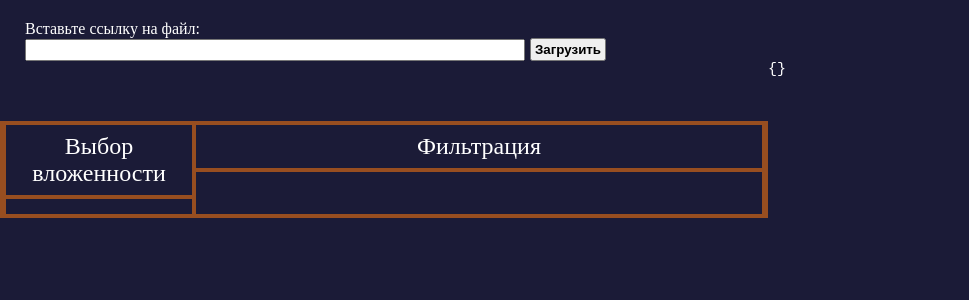
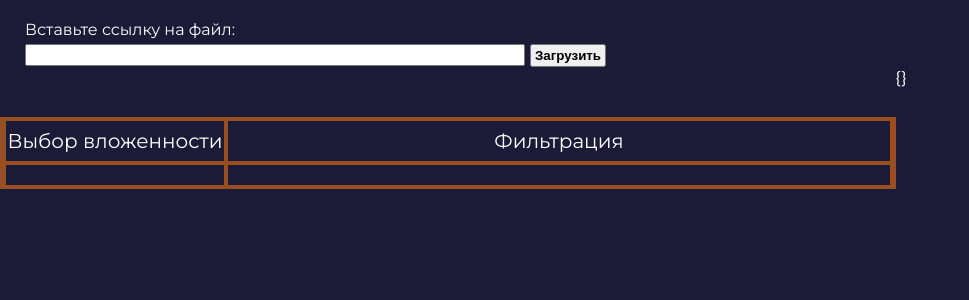
Before and after one commit to TheDanieLSh/Data-viewer, a Preact app in the folder Frontend/: page / in a window 1280 px wide. Shown: the top 300 px of the page, without its empty margins (0-969 px from the left). Built offline with nearby package versions, Linux system fonts and the light colour scheme.

Commit message:
Design and font changes

```diff
--- a/Frontend/src/css/DataDisplay.scss
+++ b/Frontend/src/css/DataDisplay.scss
@@ -1,4 +1,5 @@
 .data-display {
-    width: 40%;
-    font-size: 15px;
+    width: 30%;
+    font-size: 17px;
+    font-family: 'Lato';
 }
--- a/Frontend/src/css/DataFilter.scss
+++ b/Frontend/src/css/DataFilter.scss
@@ -1,7 +1,7 @@
 .data-filter {
     display: flex;
-    width: 60%;
-    margin-top: 60px;
+    width: 70%;
+    margin-top: 50px;
     font-size: 24px;
     border: 4px solid rgb(152, 78, 32);
 
@@ -24,6 +24,8 @@
         text-align: center;
         padding: 8px 0;
         border-bottom: 4px solid rgb(152, 78, 32);
+        font-family: 'Montserrat';
+        font-size: 20px;
 
         .back-button {
             position: absolute;
--- a/Frontend/src/css/Filters.scss
+++ b/Frontend/src/css/Filters.scss
@@ -15,9 +15,11 @@
         &__name {
             display: inline-block;
             padding: 3px;
-            margin-right: 8px;
+            margin-right: 5px;
             background-color: #303041;
             border-radius: 5px;
+            font-family: 'Rubik';
+            font-size: 20px;
         }
 
         &__values {
@@ -29,7 +31,6 @@
         &__expand {
             margin-left: 5px;
             background-color: #303041;
-            color: white;
             border-radius: 5px;
             padding: 1px;
             cursor: pointer;
--- a/Frontend/src/css/LinkField.scss
+++ b/Frontend/src/css/LinkField.scss
@@ -2,11 +2,13 @@
     position: relative;
     margin-top: 20px;
     margin-left: 25px;
+    font-family: 'Montserrat';
 
     form {
 
         input {
             margin-right: 5px;
+            margin-top: 5px;
             width: 500px;
             height: 22px;
             color: black;
--- a/Frontend/src/css/index.scss
+++ b/Frontend/src/css/index.scss
@@ -1,5 +1,13 @@
-@import url('https://fonts.googleapis.com/css2?family=Lato:ital,wght@0,100;0,300;0,400;0,700;0,900;1,100;1,300;1,400;1,700;1,900&display=swap');
+@font-face {
+    font-family: 'Lato';
+    src: url('../../public/fonts/Lato-Regular.ttf');
+}
 
+@font-face {
+    font-family: 'Montserrat';
+    src: url('../../public/fonts/Montserrat-VariableFont_wght.ttf');
+}
+@import url('https://fonts.googleapis.com/css2?family=Rubik:ital,wght@0,300..900;1,300..900&display=swap');
 * {
     margin: 0;
     padding: 0;
```
Also changed, not shown: Frontend/public/fonts/Lato-Regular.ttf (added), Frontend/public/fonts/Montserrat-VariableFont_wght.ttf (added).
